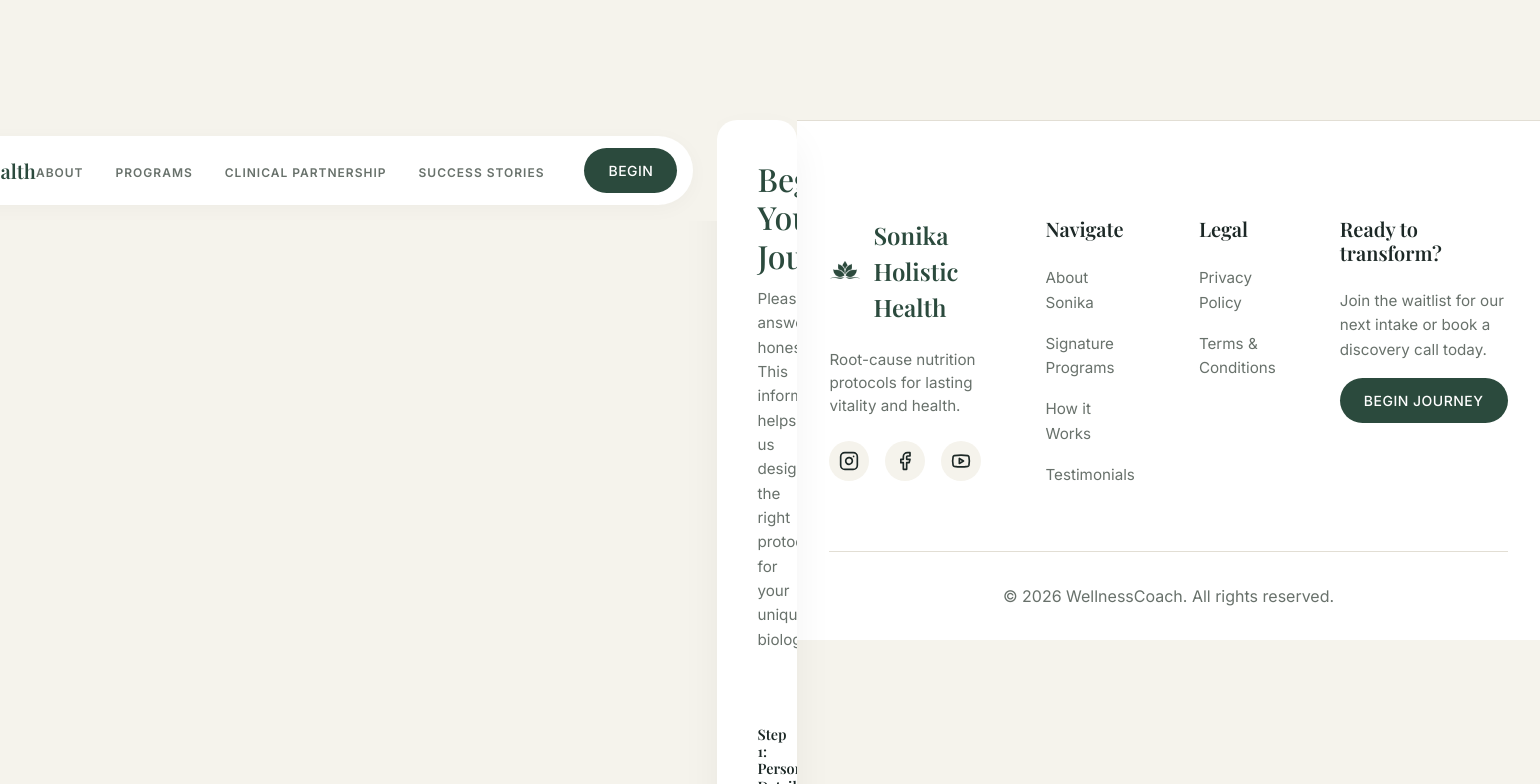
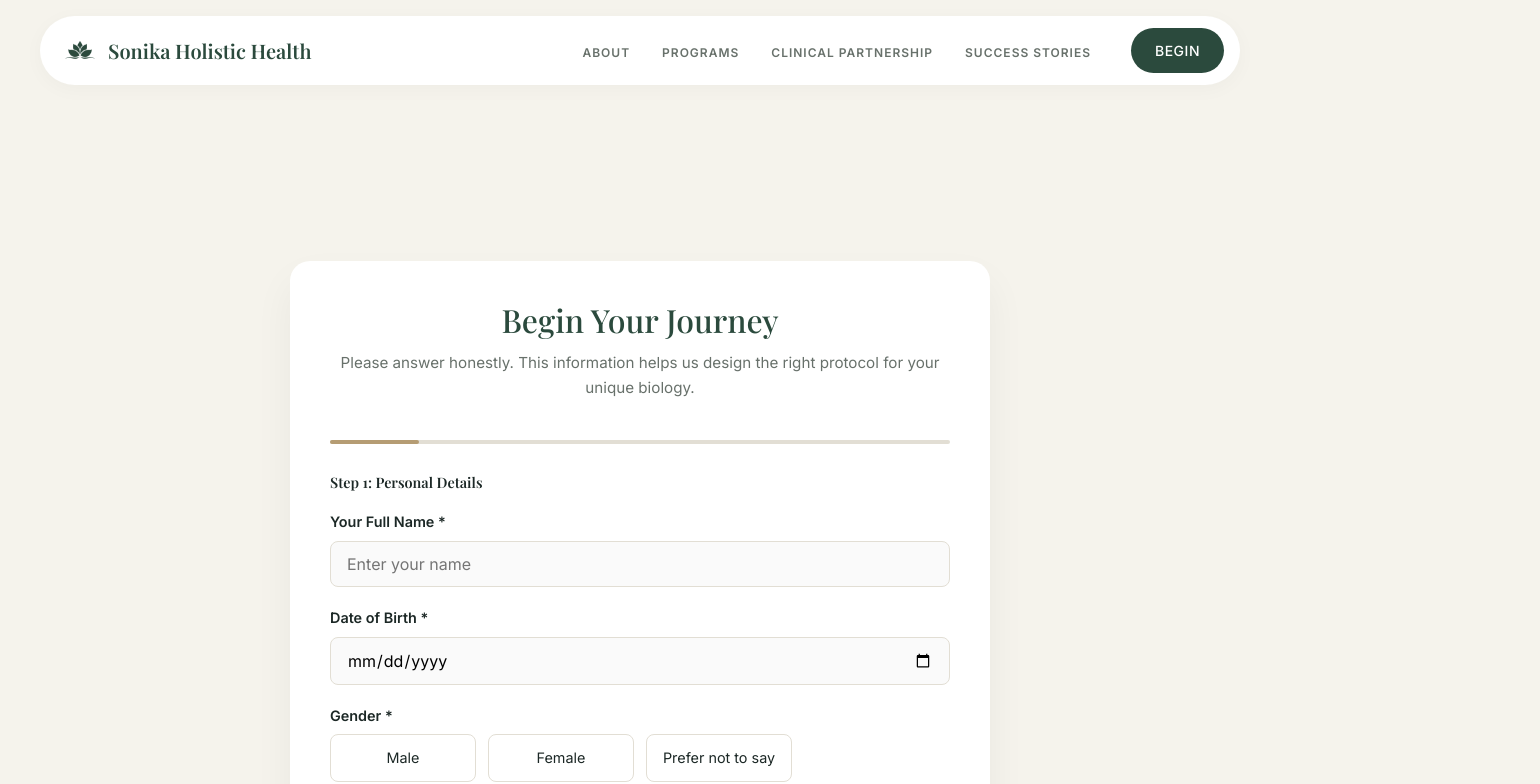
Before and after one commit to jithindevoffice-hue/nutrition-websie, a React (Vite) app: page /apply in a window 1280 px wide. Shown: the top 784 px of the page, 1540 px wide, since content can reach past the window. Built offline with nearby package versions, Linux system fonts and the light colour scheme; a web font is replaced by a local one.

Commit message:
refactor: restructure ApplyPage layout using a flex wrapper and main content container

```diff
--- a/src/pages/ApplyPage.module.css
+++ b/src/pages/ApplyPage.module.css
@@ -1,10 +1,16 @@
-.page {
+.pageWrapper {
     background-color: var(--color-bg);
     min-height: 100vh;
-    padding: 120px 20px 60px;
+    display: flex;
+    flex-direction: column;
+}
+
+.mainContent {
+    padding: 160px 20px 80px;
     display: flex;
     justify-content: center;
     align-items: flex-start;
+    flex: 1;
 }
 
 .container {
--- a/src/pages/ApplyPage.tsx
+++ b/src/pages/ApplyPage.tsx
@@ -129,8 +129,9 @@
 
   if (status === 'success') {
     return (
-      <div className={styles.page}>
+      <div className={styles.pageWrapper}>
         <Navbar />
+        <main className={styles.mainContent}>
           <div className={styles.container}>
             <div className={styles.successState}>
               <div className={styles.successIcon}><Check size={32} /></div>
@@ -143,6 +144,7 @@
               </button>
             </div>
           </div>
+        </main>
         <Footer />
       </div>
     );
@@ -151,8 +153,9 @@
   const progress = (step / totalSteps) * 100;
 
   return (
-    <div className={styles.page}>
+    <div className={styles.pageWrapper}>
       <Navbar />
+      <main className={styles.mainContent}>
         <div className={styles.container}>
           <div className={styles.header}>
             <h1 className={styles.title}>Begin Your Journey</h1>
@@ -636,6 +639,7 @@
           </div>
         </form>
       </div>
+      </main>
       <Footer />
     </div>
   );
```
Lines whose indentation alone changed are shown as unchanged.
